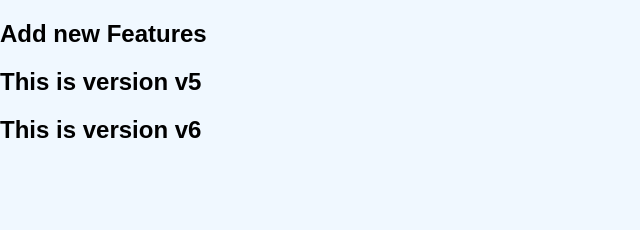
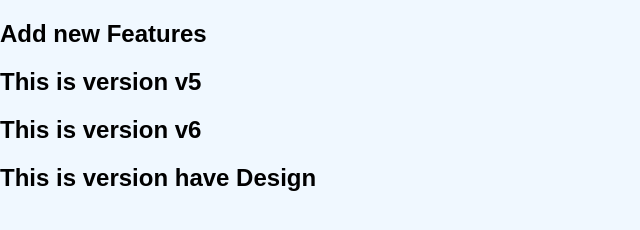
Before and after one commit to ashlesa123/MyRepo, a plain HTML site: page index.html in a window 1280 px wide. Shown: the whole page, without its empty margins (0-640 px from the left). Drawn offline with Linux system fonts and the light colour scheme.

Commit message:
change version

```diff
--- a/index.html
+++ b/index.html
@@ -13,6 +13,9 @@
 
     <h2>This is version v6 </h2>
 
+    <h2>This is version have Design </h2>
+
+
 
 </body>
 </html>
```
